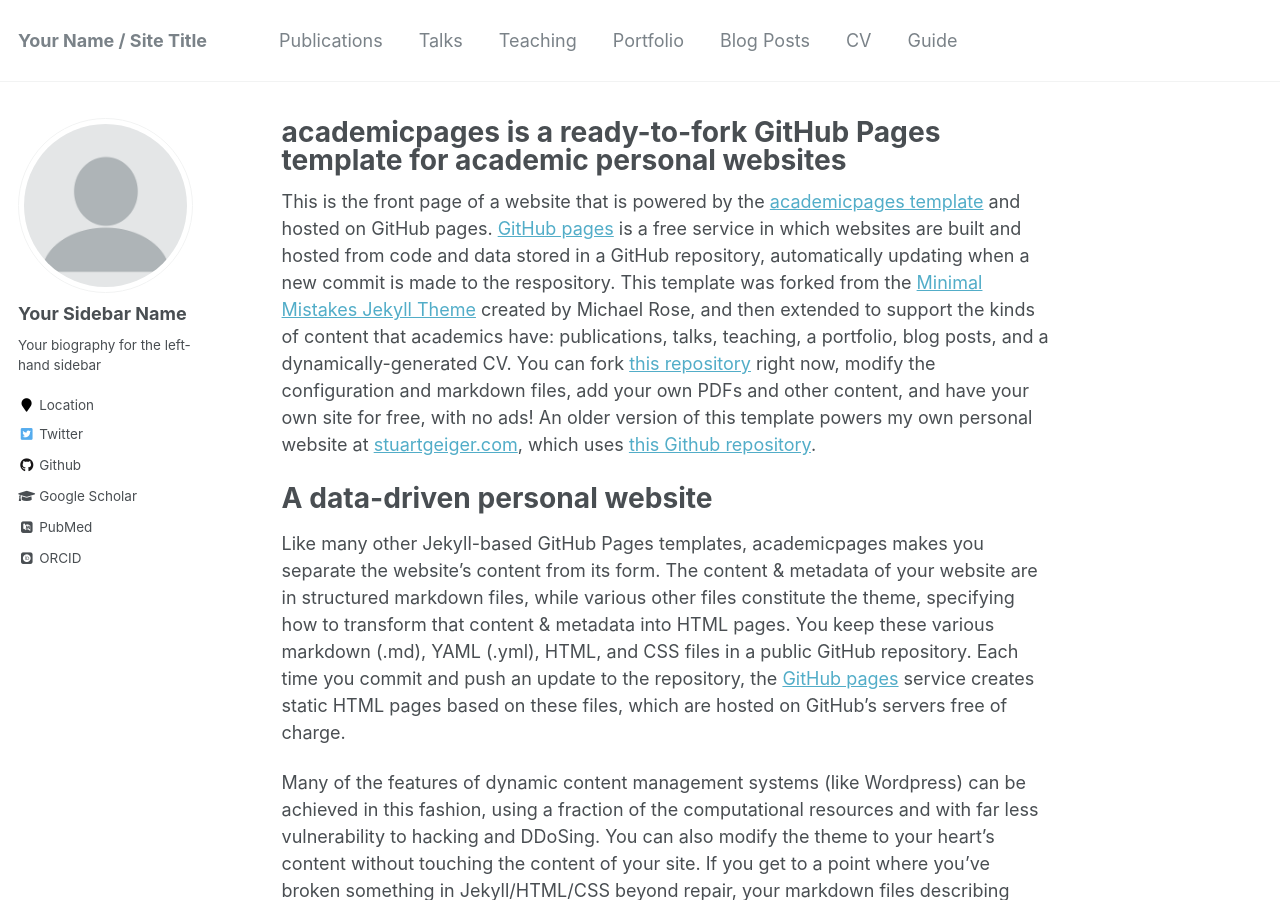
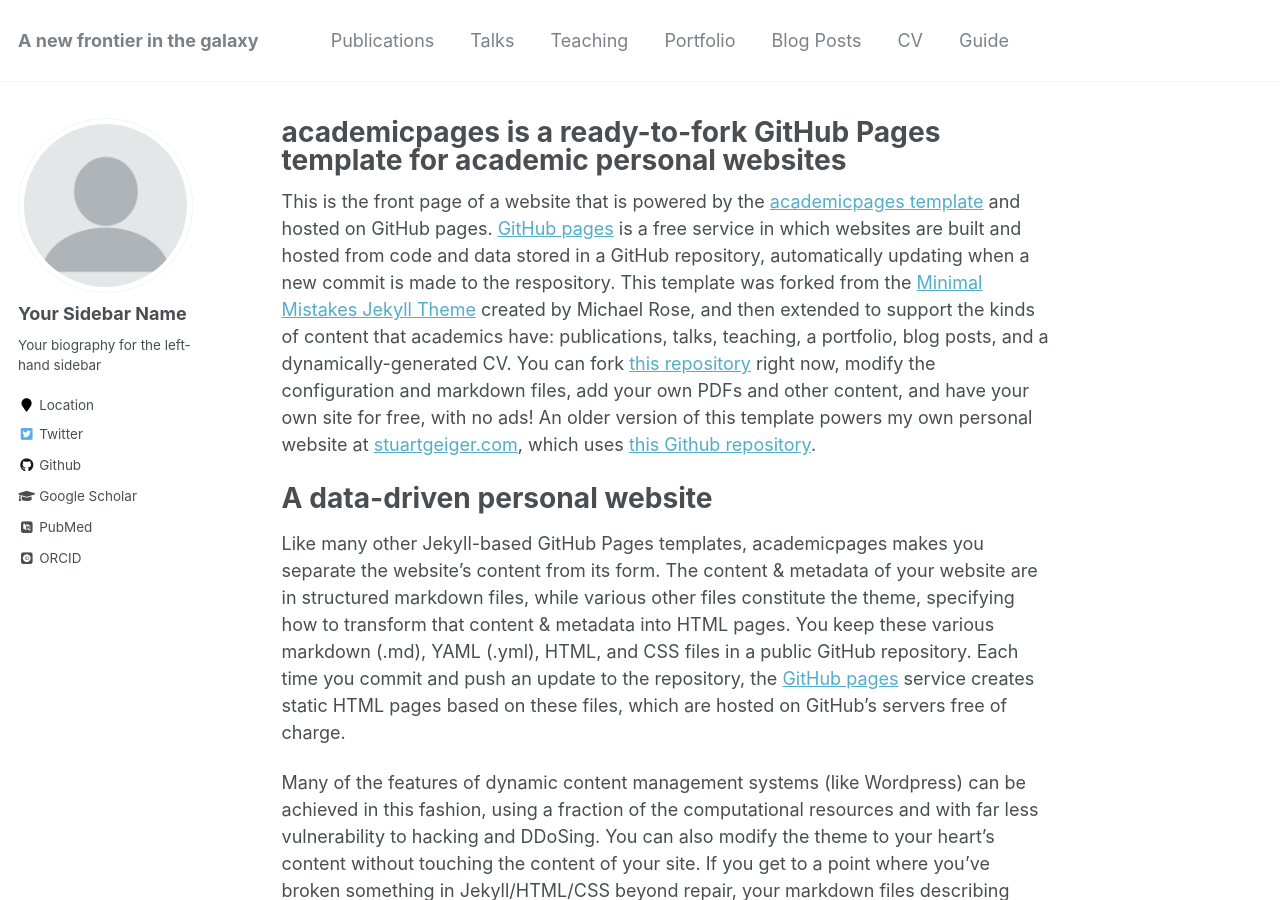
Before and after one commit to alexandercyrus/tentative.github.io, a Jekyll site: the page built from _pages/about.md, in a window 1280 px wide and 900 px high. Built offline with Jekyll 4.4.1, drawn with Linux system fonts in a browser that asks for light colours; some web fonts are replaced.

Commit message:
Update _config.yml
added name

```diff
--- a/_config.yml
+++ b/_config.yml
@@ -7,7 +7,7 @@
 
 # Site Settings
 locale                   : "en-US"
-title                    : "Your Name / Site Title"
+title                    : "A new frontier in the galaxy"
 title_separator          : "-"
 name                     : &name "Your Name"
 description              : &description "personal description"
```
